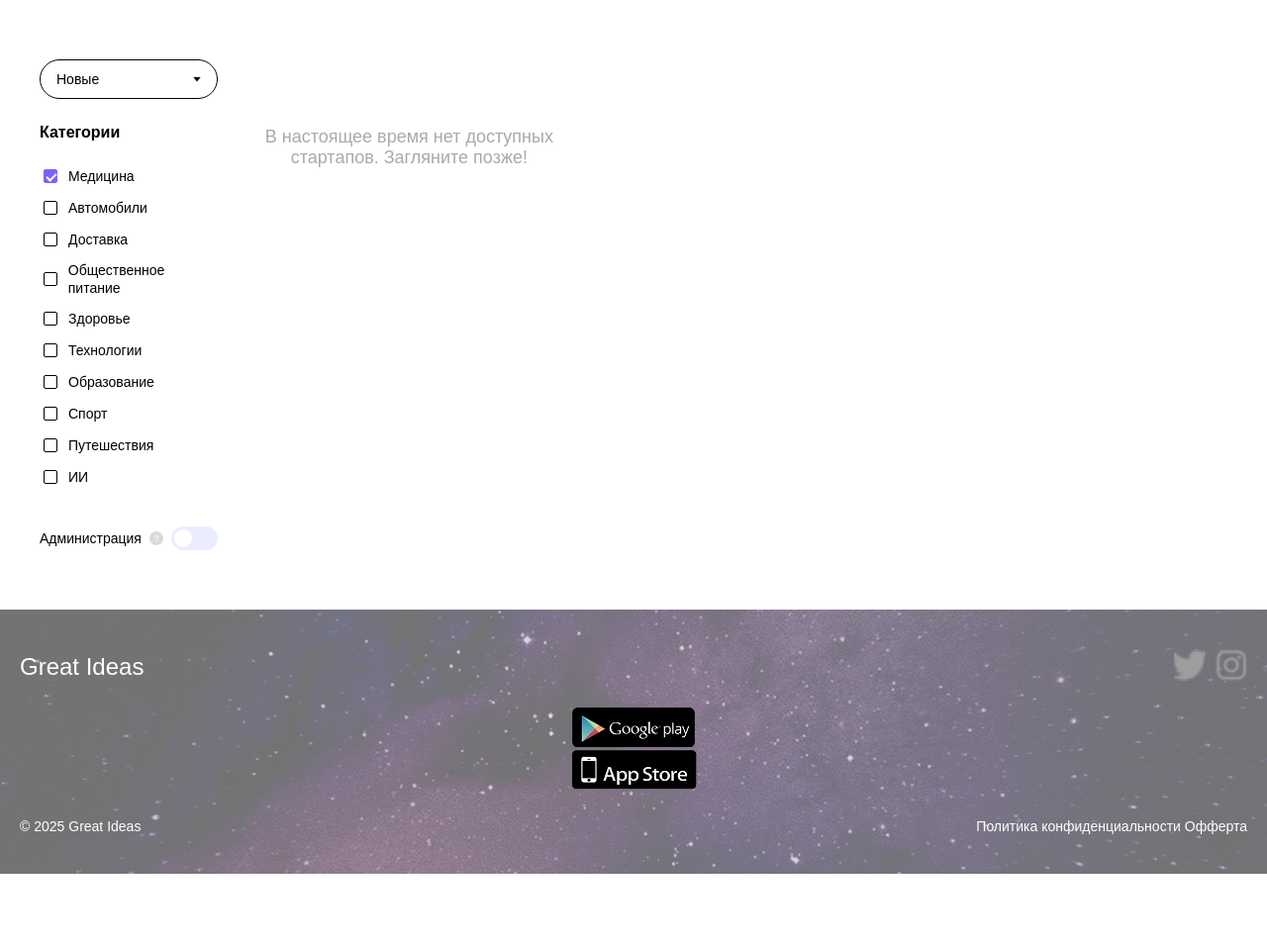
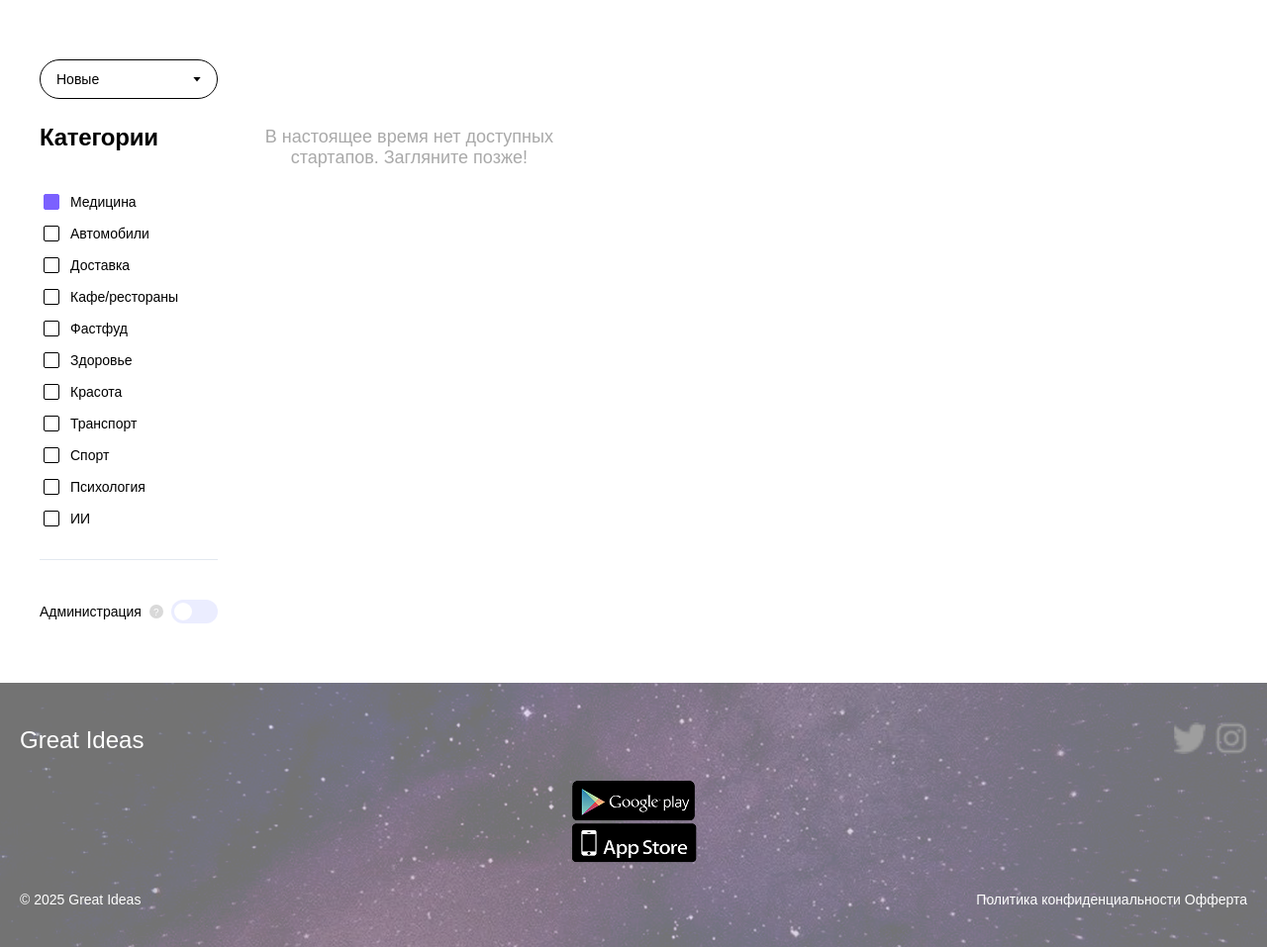
Before and after one commit to Monisarek/startup-platform, a Django app: template accounts/templates/accounts/startups_list.html in a window 1280 px wide; the page is wider, and only the part inside the window is pictured. Shown: the part 80-1037 px from the top of that part at 99% size. Before the commit the page ends 963 px from the top of that part, so only its background shows below. Run offline with Django 5.2, Linux system fonts and the light colour scheme; the template is opened without the code that fills it, so the values that code supplies are empty; some libraries are stand-ins or nearby versions; some web fonts are replaced.

Commit message:
fixed checkbox

```diff
--- a/accounts/templates/accounts/startups_list.html
+++ b/accounts/templates/accounts/startups_list.html
@@ -43,8 +43,14 @@
         </li>
         <li class="category-item">
           <label class="category-label">
-            <input type="checkbox" name="category" value="food" class="category-checkbox">
-            <span class="category-name">Общественное питание</span>
+            <input type="checkbox" name="category" value="cafe" class="category-checkbox">
+            <span class="category-name">Кафе/рестораны</span>
+          </label>
+        </li>
+        <li class="category-item">
+          <label class="category-label">
+            <input type="checkbox" name="category" value="fastfood" class="category-checkbox">
+            <span class="category-name">Фастфуд</span>
           </label>
         </li>
         <li class="category-item">
@@ -55,14 +61,14 @@
         </li>
         <li class="category-item">
           <label class="category-label">
-            <input type="checkbox" name="category" value="tech" class="category-checkbox">
-            <span class="category-name">Технологии</span>
+            <input type="checkbox" name="category" value="beauty" class="category-checkbox">
+            <span class="category-name">Красота</span>
           </label>
         </li>
         <li class="category-item">
           <label class="category-label">
-            <input type="checkbox" name="category" value="edu" class="category-checkbox">
-            <span class="category-name">Образование</span>
+            <input type="checkbox" name="category" value="transport" class="category-checkbox">
+            <span class="category-name">Транспорт</span>
           </label>
         </li>
         <li class="category-item">
@@ -73,8 +79,8 @@
         </li>
         <li class="category-item">
           <label class="category-label">
-            <input type="checkbox" name="category" value="travel" class="category-checkbox">
-            <span class="category-name">Путешествия</span>
+            <input type="checkbox" name="category" value="psychology" class="category-checkbox">
+            <span class="category-name">Психология</span>
           </label>
         </li>
         <li class="category-item">
@@ -84,6 +90,8 @@
           </label>
         </li>
       </ul>
+
+      <hr class="category-divider">
 
       <div class="admin-section">
         <span class="admin-label">Администрация</span>
--- a/static/accounts/css/startups_list_styles.css
+++ b/static/accounts/css/startups_list_styles.css
@@ -59,17 +59,18 @@
 .filter-heading {
   font-family: 'Circe', sans-serif;
   font-weight: 700;
-  font-size: 16px;
-  line-height: 18px;
+  font-size: 24px;
+  line-height: 28px;
+  letter-spacing: -0.01em;
   color: #000000;
-  margin: 0;
+  margin: 0 0 15px 0;
 }
 
 /* Стили списка категорий */
 .category-list {
   display: flex;
   flex-direction: column;
-  gap: 12px;
+  gap: 10px;
   width: 100%;
   list-style: none;
   margin: 0;
@@ -90,8 +91,8 @@
 }
 
 .category-checkbox {
-  width: 14px;
-  height: 14px;
+  width: 16px;
+  height: 16px;
   border: 1px solid #000000;
   border-radius: 2px;
   appearance: none;
@@ -106,16 +107,9 @@
   border-color: #7B61FF;
 }
 
+/* Убираем галочку при выборе */
 .category-checkbox:checked::after {
-  content: '';
-  position: absolute;
-  width: 4px;
-  height: 8px;
-  border: solid white;
-  border-width: 0 2px 2px 0;
-  top: 1px;
-  left: 4px;
-  transform: rotate(45deg);
+  content: none;
 }
 
 .category-name {
@@ -126,12 +120,21 @@
   color: #000000;
 }
 
+/* Разделитель после категорий */
+.category-divider {
+  width: 100%;
+  height: 1px;
+  background-color: #E2E8F0;
+  border: none;
+  margin: 5px 0;
+}
+
 /* Секция администрации */
 .admin-section {
   display: flex;
   align-items: center;
   width: 100%;
-  margin-top: 15px;
+  margin-top: 10px;
 }
 
 .admin-label {
@@ -250,6 +253,7 @@
   font-family: 'Circe', sans-serif;
   font-weight: 700;
   font-size: 20px;
+  line-height: 24px;
   margin: 0 0 4px 0;
   color: #000000;
 }
@@ -258,6 +262,7 @@
   font-family: 'Circe', sans-serif;
   font-weight: 400;
   font-size: 12px;
+  line-height: 14px;
   color: #9CA3AF;
   margin: 0 0 12px 0;
 }
@@ -295,6 +300,7 @@
   font-family: 'Helvetica Neue', sans-serif;
   font-weight: 400;
   font-size: 11px;
+  line-height: 13px;
   color: #9CA3AF;
   text-decoration: none;
   align-self: flex-start;
```
